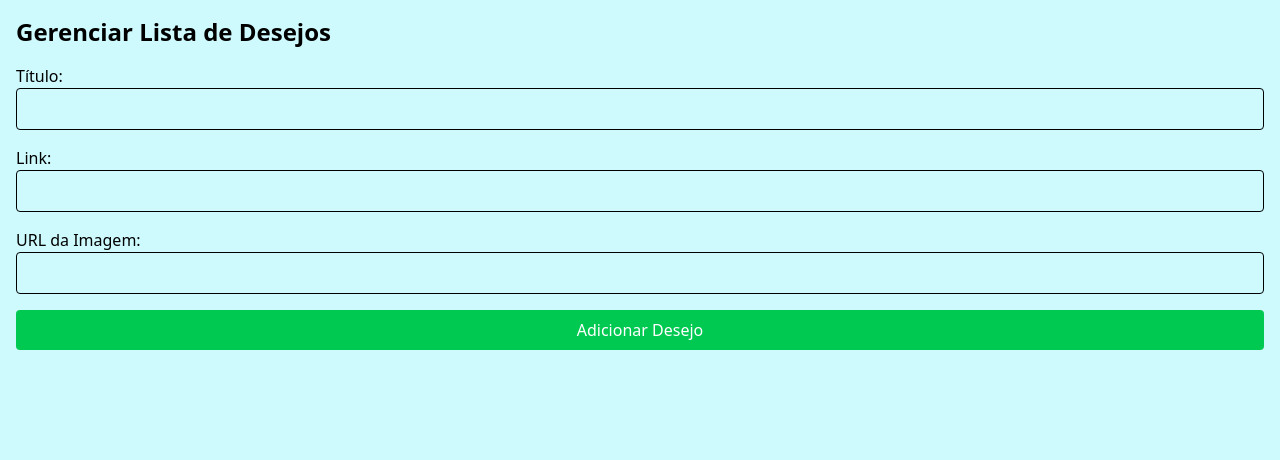
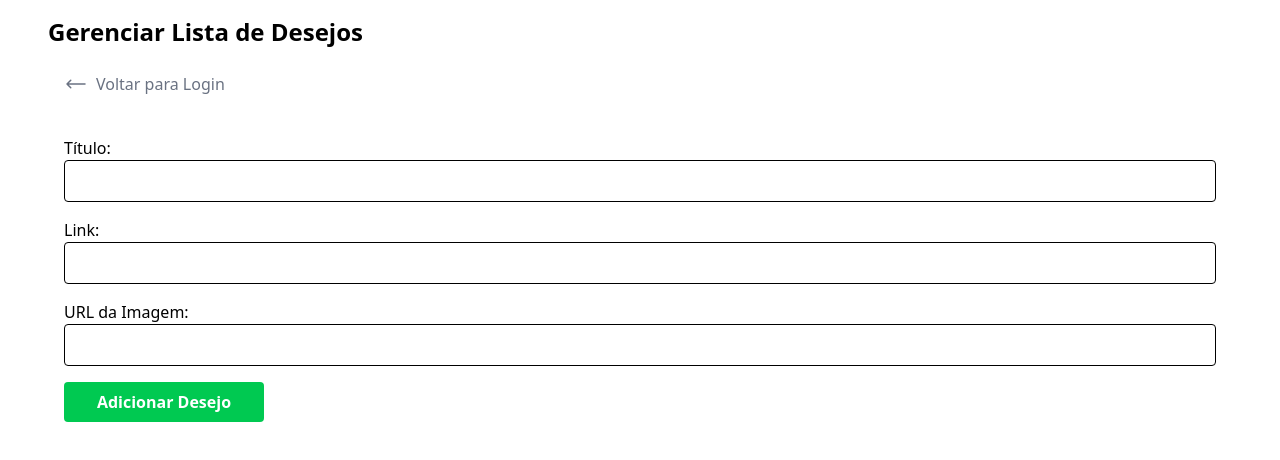
Before and after one commit to adrianemaciel/wish-list, a React (Vite) app: page /admin in a window 1280 px wide. Shown: the top 460 px of the page. Built offline with nearby package versions, Linux system fonts and the light colour scheme.

Commit message:
refactor: implement administrative wish management functionality and restructure AdminPage

```diff
--- /dev/null
+++ b/src/components/form/CardAdmin.tsx
@@ -0,0 +1,50 @@
+interface Wish {
+  id: number;
+  title: string;
+  link: string;
+  imageUrl: string;
+}
+
+interface CardAdminProps {
+  wishes: Wish[];
+  onDeleteWish: (id: number) => void;
+}
+
+const CardAdmin = ({ wishes, onDeleteWish }: CardAdminProps) => {
+  return (
+    <div>
+      {wishes.map((wish) => (
+        <div
+          key={wish.id}
+          className="max-w-sm rounded overflow-hidden shadow-lg"
+        >
+          <img src={wish.imageUrl} alt={wish.title} className="w-full" />
+          <div className="px-6 py-4">
+            <div className="text-gray-500 text-xl mb-2">{wish.title}</div>
+
+            <div className="pt-4 flex justify-start space-x-4">
+              <button>
+                <a
+                  className="bg-blue-500 hover:bg-blue-600 text-white font-bold py-2 px-4 rounded"
+                  href={wish.link}
+                  target="_blank"
+                  rel="noopener noreferrer"
+                >
+                  Visitar
+                </a>
+              </button>
+              <button
+                className="bg-red-500 hover:bg-red-600 text-white font-bold py-2 px-4 rounded"
+                onClick={() => onDeleteWish(wish.id)}
+              >
+                Excluir
+              </button>
+            </div>
+          </div>
+        </div>
+      ))}
+    </div>
+  );
+};
+
+export default CardAdmin;
--- /dev/null
+++ b/src/components/form/FormAdmin.tsx
@@ -0,0 +1,84 @@
+import { useState } from "react";
+import CardAdmin from "./CardAdmin";
+
+interface Wish {
+  id: number;
+  title: string;
+  link: string;
+  imageUrl: string;
+}
+
+const FormAdmin = () => {
+  const [wishes, setWishes] = useState<Wish[]>([]);
+  const [newWish, setNewWish] = useState<Omit<Wish, "id">>({
+    title: "",
+    link: "",
+    imageUrl: "",
+  });
+
+  const handleAddWish = (e: React.FormEvent) => {
+    e.preventDefault();
+    if (!newWish.title || !newWish.link || !newWish.imageUrl) return;
+    setWishes((prevWishes) => [...prevWishes, { id: Date.now(), ...newWish }]);
+    setNewWish({ title: "", link: "", imageUrl: "" });
+  };
+
+  const handleDeleteWish = (id: number) => {
+    setWishes((prevWishes) => prevWishes.filter((wish) => wish.id !== id));
+  };
+
+  return (
+    <section className="max-w-[1216px] mx-auto p-4">
+      <form onSubmit={handleAddWish} className="flex flex-col gap-4 mb-4">
+        <label className="flex flex-col">
+          Título:
+          <input
+            className="border p-2 rounded"
+            type="text"
+            value={newWish.title}
+            onChange={(e) =>
+              setNewWish((prev) => ({ ...prev, title: e.target.value }))
+            }
+            required
+          />
+        </label>
+
+        <label className="flex flex-col">
+          Link:
+          <input
+            className="border p-2 rounded"
+            type="url"
+            value={newWish.link}
+            onChange={(e) =>
+              setNewWish((prev) => ({ ...prev, link: e.target.value }))
+            }
+            required
+          />
+        </label>
+
+        <label className="flex flex-col">
+          URL da Imagem:
+          <input
+            className="border p-2 rounded"
+            type="url"
+            value={newWish.imageUrl}
+            onChange={(e) =>
+              setNewWish((prev) => ({ ...prev, imageUrl: e.target.value }))
+            }
+            required
+          />
+        </label>
+
+        <button
+          className="bg-green-500 text-white font-bold p-2 rounded w-50 hover:bg-green-600"
+          type="submit"
+        >
+          Adicionar Desejo
+        </button>
+      </form>
+      <CardAdmin wishes={wishes} onDeleteWish={handleDeleteWish} />
+    </section>
+  );
+};
+
+export default FormAdmin;
--- a/src/pages/AdminPage.tsx
+++ b/src/pages/AdminPage.tsx
@@ -1,110 +1,36 @@
-import { useState } from "react";
-
-interface Wish {
-  id: number;
-  title: string;
-  link: string;
-  imageUrl: string;
-}
+import { useNavigate } from "react-router-dom";
+import FormAdmin from "../components/form/FormAdmin";
 
 const AdminPage = () => {
-  const [wishes, setWishes] = useState<Wish[]>([]);
-  const [newWish, setNewWish] = useState<Omit<Wish, "id">>({
-    title: "",
-    link: "",
-    imageUrl: "",
-  });
-
-  const handleAddWish = (e: React.FormEvent) => {
-    e.preventDefault();
-    if (!newWish.title || !newWish.link || !newWish.imageUrl) return;
-    setWishes((prevWishes) => [...prevWishes, { id: Date.now(), ...newWish }]);
-    setNewWish({ title: "", link: "", imageUrl: "" });
-  };
-
-  const handleDeleteWish = (id: number) => {
-    setWishes((prevWishes) => prevWishes.filter((wish) => wish.id !== id));
-  };
+  const Navigate = useNavigate();
 
   return (
-    <div className="min-h-screen mx-auto p-4 bg-cyan-100">
+    <main className="max-w-[1216px] mx-auto p-4">
       <h1 className="text-2xl font-bold mb-4">Gerenciar Lista de Desejos</h1>
 
-      <form onSubmit={handleAddWish} className="flex flex-col gap-4 mb-4">
-        <label className="flex flex-col">
-          Título:
-          <input
-            className="border p-2 rounded"
-            type="text"
-            value={newWish.title}
-            onChange={(e) =>
-              setNewWish((prev) => ({ ...prev, title: e.target.value }))
-            }
-            required
+      <button
+        className="text-gray-500 cursor-pointer px-4 py-2 rounded mb-4 flex items-center"
+        onClick={() => Navigate("/")}
+      >
+        <svg
+          xmlns="http://www.w3.org/2000/svg"
+          fill="none"
+          viewBox="0 0 24 24"
+          stroke-width="1.5"
+          stroke="currentColor"
+          className="size-6 mr-2"
+        >
+          <path
+            stroke-linecap="round"
+            stroke-linejoin="round"
+            d="M6.75 15.75 3 12m0 0 3.75-3.75M3 12h18"
           />
-        </label>
+        </svg>
+        Voltar para Login
+      </button>
 
-        <label className="flex flex-col">
-          Link:
-          <input
-            className="border p-2 rounded"
-            type="url"
-            value={newWish.link}
-            onChange={(e) =>
-              setNewWish((prev) => ({ ...prev, link: e.target.value }))
-            }
-            required
-          />
-        </label>
-
-        <label className="flex flex-col">
-          URL da Imagem:
-          <input
-            className="border p-2 rounded"
-            type="url"
-            value={newWish.imageUrl}
-            onChange={(e) =>
-              setNewWish((prev) => ({ ...prev, imageUrl: e.target.value }))
-            }
-            required
-          />
-        </label>
-
-        <button
-          className="bg-green-500 text-white p-2 rounded w-full"
-          type="submit"
-        >
-          Adicionar Desejo
-        </button>
-      </form>
-
-      <div>
-        {wishes.map((wish) => (
-          <div
-            key={wish.id}
-            className="flex items-center justify-between border p-4 rounded mb-4"
-          >
-            <div>
-              <h2 className="font-bold">{wish.title}</h2>
-              <a
-                className="text-blue-500 hover:underline"
-                href={wish.link}
-                target="_blank"
-                rel="noopener noreferrer"
-              >
-                Comprar
-              </a>
-            </div>
-            <button
-              className="bg-red-500 text-white p-2 rounded"
-              onClick={() => handleDeleteWish(wish.id)}
-            >
-              Excluir
-            </button>
-          </div>
-        ))}
-      </div>
-    </div>
+      <FormAdmin />
+    </main>
   );
 };
 
```
